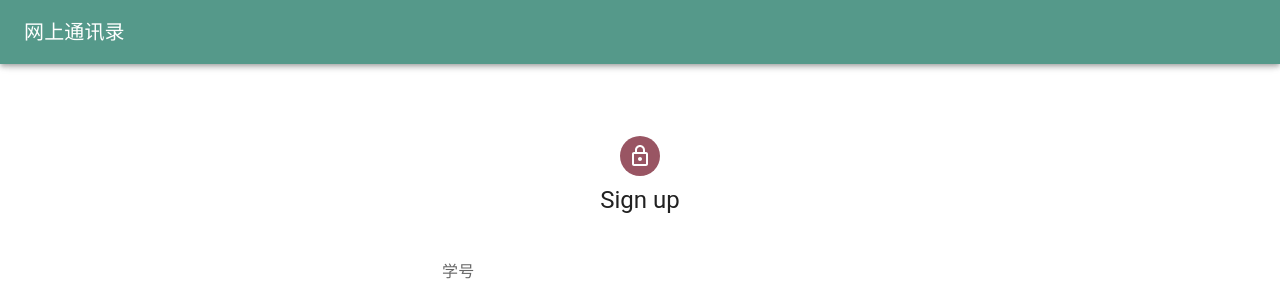
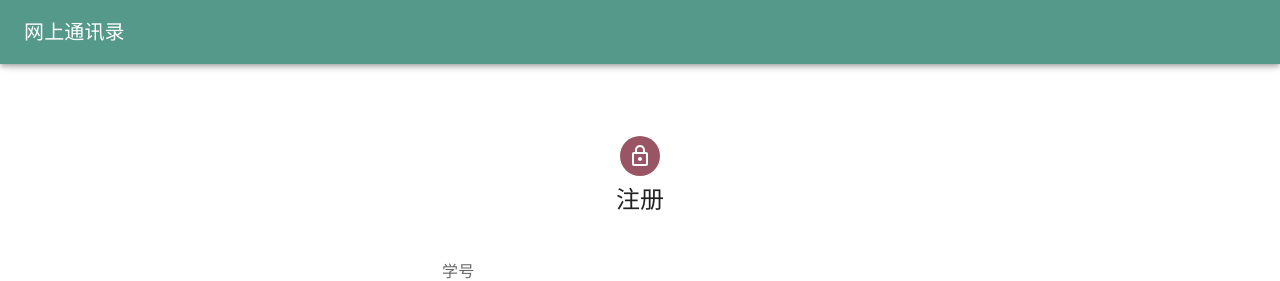
Before and after one commit to note-log/dictionary_fe, a React (Vite) app: page /register in a window 1280 px wide. Shown: the top 281 px of the page. Built offline with nearby package versions, Linux system fonts and the light colour scheme.

Commit message:
fix typo

```diff
--- a/src/pages/SignUp/index.tsx
+++ b/src/pages/SignUp/index.tsx
@@ -58,7 +58,7 @@ export default function SignUp() {
             <LockOutlinedIcon />
           </Avatar>
           <Typography component="h1" variant="h5">
-            Sign up
+            注册
           </Typography>
           <Box
             component="form"
```
